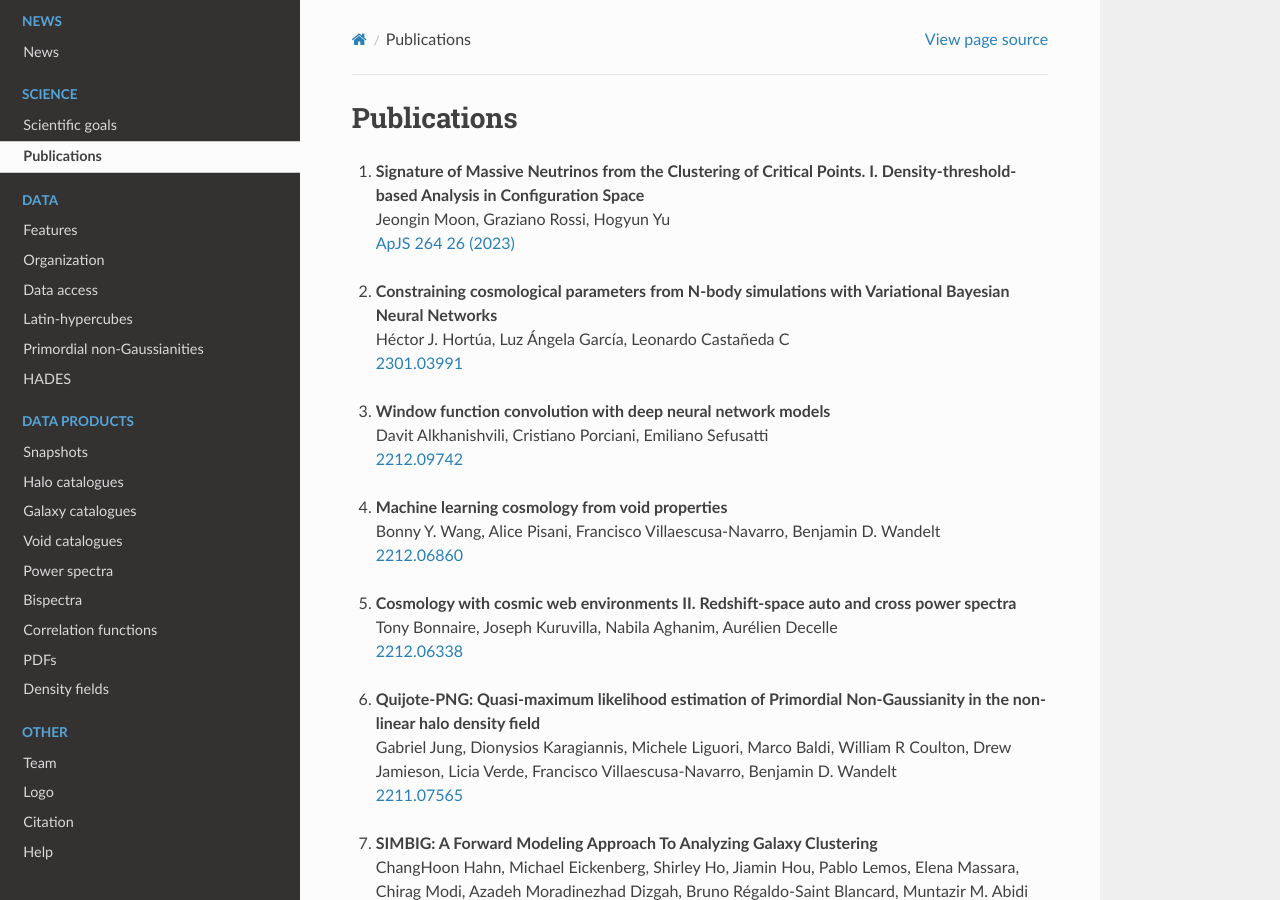
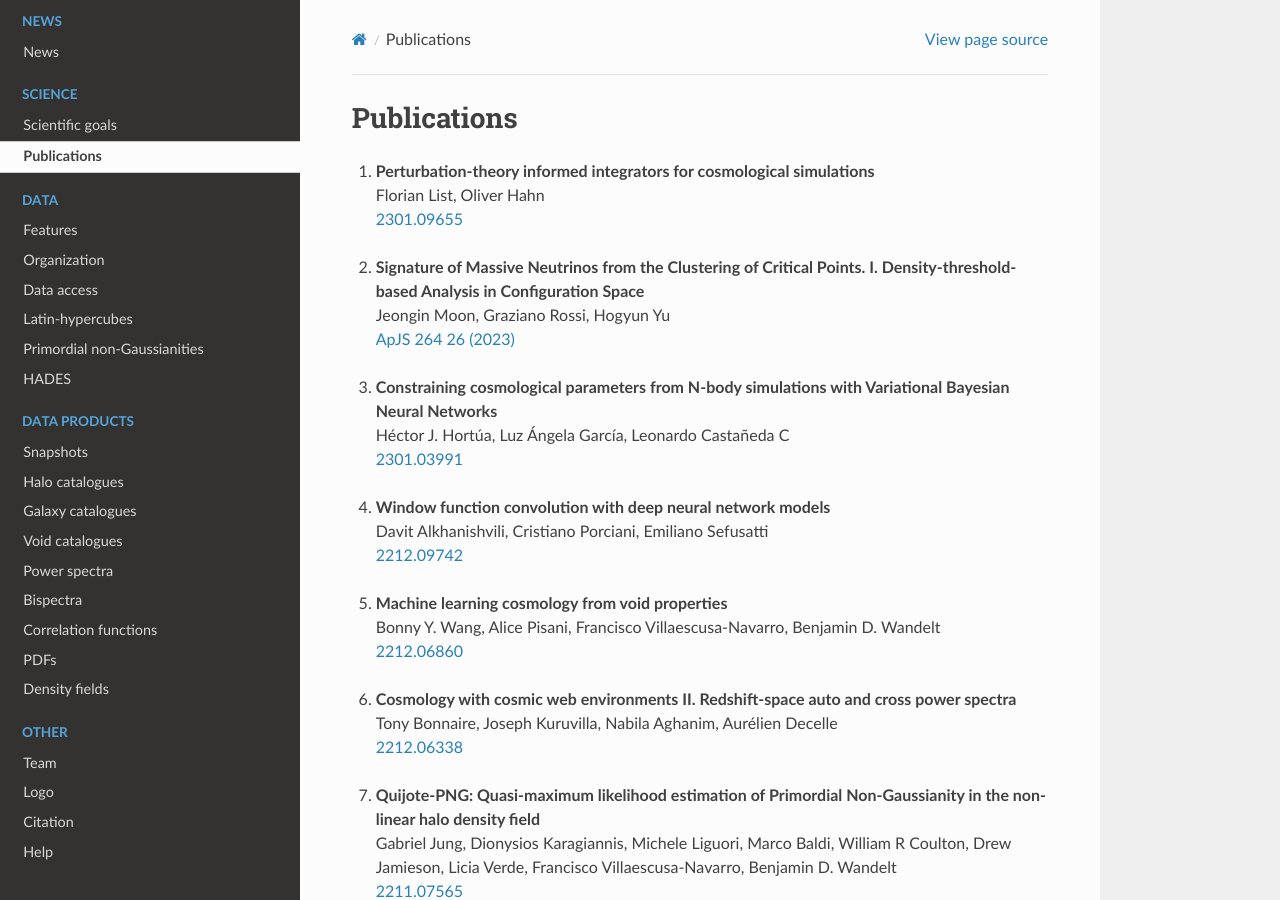
Before and after one commit to franciscovillaescusa/Quijote-simulations, a Sphinx documentation site: the page built from docs/source/publications.rst, in a window 1280 px wide and 900 px high. Built offline with Sphinx 7.4.7 and the Read the Docs theme 2.0.0, drawn with Linux system fonts in a browser that asks for light colours; pages that are not in the unit, such as notebooks, are missing from menus.

Commit message:
publications updated

```diff
--- a/docs/source/publications.rst
+++ b/docs/source/publications.rst
@@ -3,6 +3,10 @@
 ************
 Publications
 ************
+
+#. | **Perturbation-theory informed integrators for cosmological simulations**
+   | Florian List, Oliver Hahn
+   | `2301.09655 <https://arxiv.org/abs/2301.09655>`_
 
 #. | **Signature of Massive Neutrinos from the Clustering of Critical Points. I. Density-threshold-based Analysis in Configuration Space**
    | Jeongin Moon, Graziano Rossi, Hogyun Yu
```
